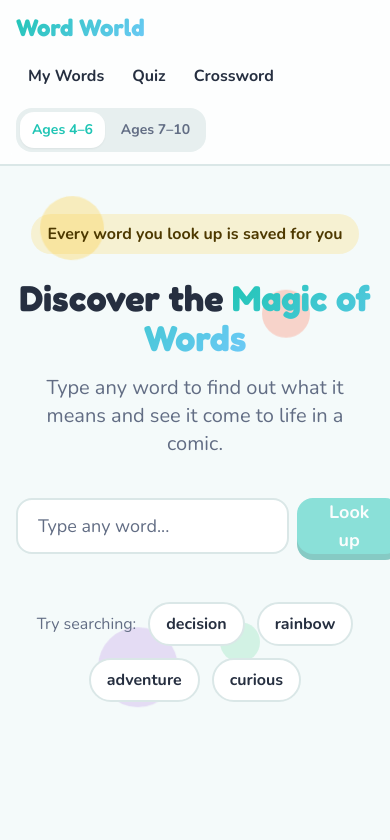
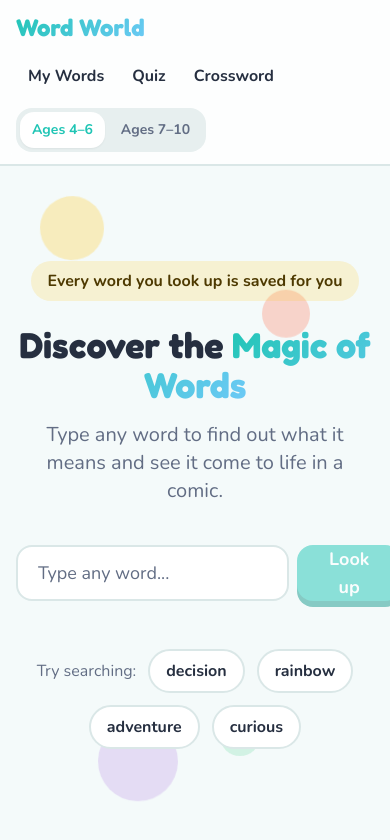
Before and after one commit to jinjjazuo/kid-dictionary, a Next.js app: page / in a window 390 px wide. Shown: the top 840 px of the page. Built offline with nearby package versions, Linux system fonts and the light colour scheme.

Commit message:
feat: add layout tests for home page and adjust layout styles for better responsiveness

```diff
--- a/src/app/layout.tsx
+++ b/src/app/layout.tsx
@@ -14,7 +14,7 @@ export const metadata: Metadata = {
 export default function RootLayout({ children }: { children: React.ReactNode }) {
   return (
     <html lang="en">
-      <body className={`${fredoka.variable} ${nunito.variable} font-nunito min-h-screen`}>
+      <body className={`${fredoka.variable} ${nunito.variable} font-nunito flex min-h-screen flex-col`}>
         <Header />
         {children}
       </body>
--- a/src/app/page.tsx
+++ b/src/app/page.tsx
@@ -12,14 +12,19 @@ const SUGGESTIONS = ['decision', 'rainbow', 'adventure', 'curious']
  * A client component because the stats strip reads the collection. The hero
  * and search bar render identically on server and client, so only the strip
  * waits on `loading`.
+ *
+ * The hero grows to fill whatever the window leaves over (`flex-1`, against
+ * the column layout on `body`), which pins the stats strip to the bottom
+ * edge. Without that the strip stops wherever the content happens to end and
+ * sits mid-screen above a band of empty background.
  */
 export default function HomePage() {
   const { words, loading } = useWordStore()
   const { ageGroup } = useAgeGroup()
 
   return (
-    <main>
-      <section className="relative overflow-hidden">
+    <main className="flex flex-1 flex-col">
+      <section className="relative flex flex-1 flex-col justify-center overflow-hidden">
         <div className="pointer-events-none absolute inset-0" aria-hidden="true">
           <div className="absolute left-10 top-10 h-16 w-16 rounded-full bg-sunshine/30 animate-float" />
           <div className="absolute right-20 top-32 h-12 w-12 rounded-full bg-coral/30 animate-bounce-soft" />
@@ -62,7 +67,7 @@ export default function HomePage() {
       </section>
 
       {!loading && words.length > 0 && (
-        <section className="border-t-2 border-border bg-card/50">
+        <section className="border-t-2 border-border bg-card/50" aria-label="Your collection">
           <div className="container mx-auto flex flex-wrap items-center justify-center gap-8 px-4 py-8">
             <div>
               <p className="font-fredoka text-3xl font-bold text-primary">{words.length}</p>
```
Also changed, not shown: 1 other file (tests, documents, lock files or other folders).
